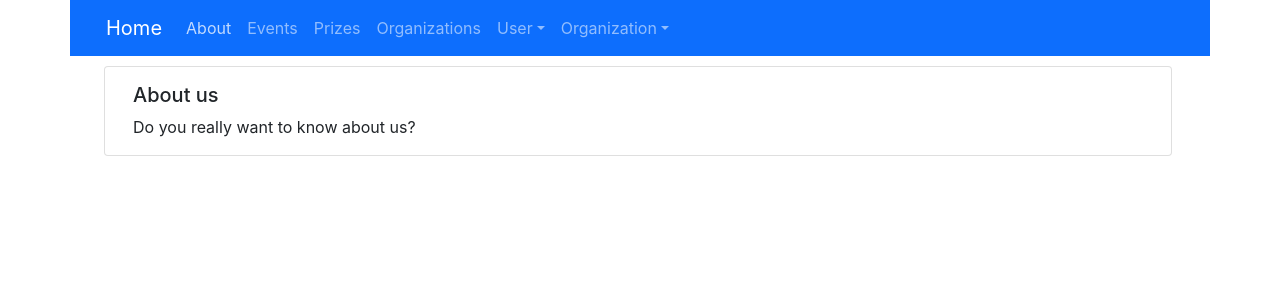
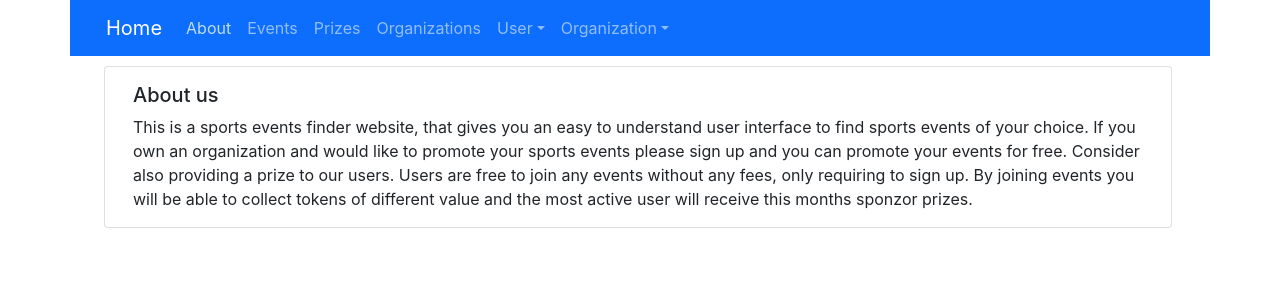
Before and after one commit to ahlinj/sports-events-finder, a React (Create React App) app in the folder front-end/: page / in a window 1280 px wide. Both pictures are taken after a click on the link "About". Shown: the top 300 px of the page. Built offline with nearby package versions, Linux system fonts and the light colour scheme.

Commit message:
added aboput us page text FE

```diff
--- a/front-end/src/CustomComponents/AboutView.js
+++ b/front-end/src/CustomComponents/AboutView.js
@@ -8,7 +8,11 @@ class AboutView extends React.Component
     <div className="card" style={{margin:"10px"}}>
     <div className="card-body">
       <h5 className="card-title">About us</h5>
-      <p className="card-text">Do you really want to know about us? </p>
+      <p className="card-text">This is a sports events finder website, that gives you an easy to understand user interface to find sports events of your choice.
+        If you own an organization and would like to promote your sports events please sign up and you can promote your events for free.
+        Consider also providing a prize to our users. Users are free to join any events without any fees, only requiring to sign up.
+        By joining events you will be able to collect tokens of different value and the most active user will receive this months sponzor prizes.
+      </p>
     </div>
   </div>
     )
```
